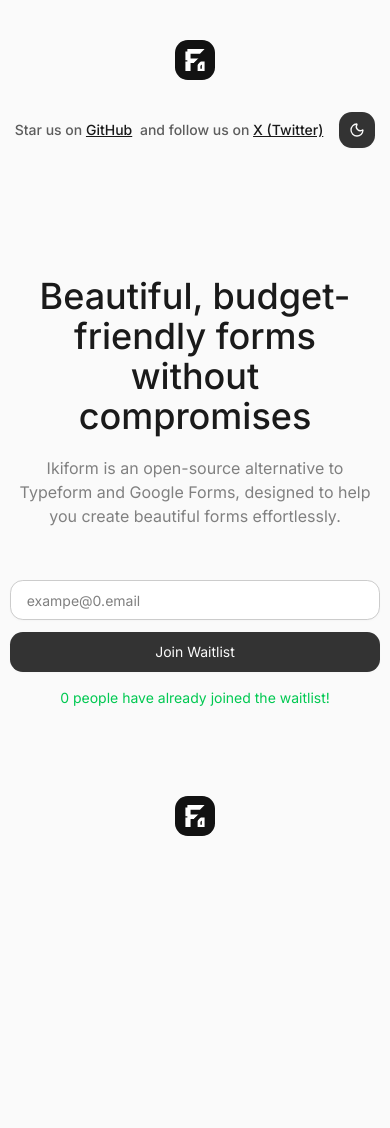
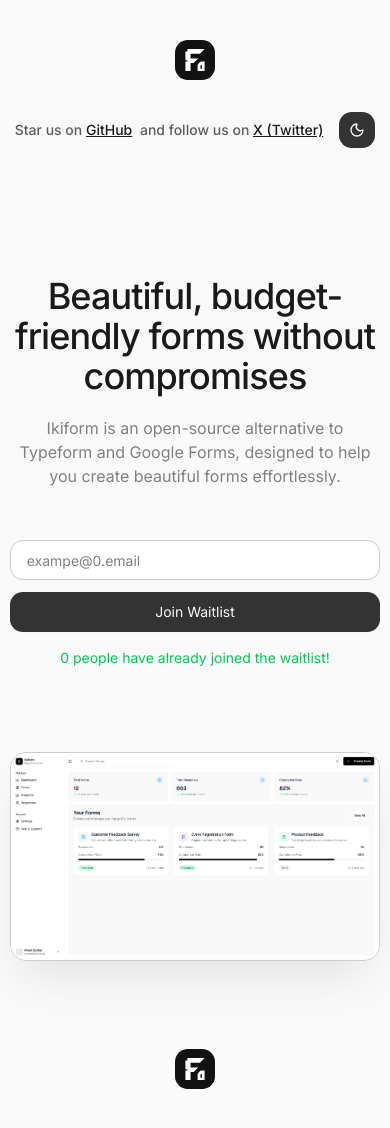
Before and after one commit to preetsuthar17/ikiform, a Next.js app: page / in a window 390 px wide. Before the commit the page ends 876 px from the top, so only its background shows below. Built offline with nearby package versions, Linux system fonts and the light colour scheme; no server answers; the database is empty.

Commit message:
Add next-themes for theme management, update global styles, and refactor header component for theme toggling. Introduce hero image and remove obsolete theme toggle hook.

```diff
--- a/package.json
+++ b/package.json
@@ -37,6 +37,7 @@
     "lucide-react": "^0.525.0",
     "motion": "^12.19.2",
     "next": "15.3.4",
+    "next-themes": "^0.4.6",
     "react": "^19.0.0",
     "react-aria-components": "^1.10.1",
     "react-dom": "^19.0.0",
--- a/src/app/(home)/layout.tsx
+++ b/src/app/(home)/layout.tsx
@@ -4,6 +4,7 @@
 import Header from "@/components/home/header";
 import Footer from "@/components/home/footer";
 import { Toaster } from "@/components/ui/toast";
+import { ThemeProvider } from "next-themes";
 
 const inter = Inter({
   variable: "--font-inter",
@@ -107,12 +108,14 @@
   return (
     <html lang="en">
       <body
-        className={`${inter.className} ${jetBrainsMono.variable} antialiased`}
+        className={`${inter.variable} ${jetBrainsMono.variable} antialiased`}
       >
-        <Header />
-        {children}
-        <Toaster position="top-center" />
-        <Footer />
+        <ThemeProvider attribute="class" defaultTheme="system" enableSystem>
+          <Header />
+          {children}
+          <Toaster position="top-center" />
+          <Footer />
+        </ThemeProvider>
       </body>
     </html>
   );
--- a/src/app/globals.css
+++ b/src/app/globals.css
@@ -1,7 +1,8 @@
 @import "tailwindcss";
 
 @theme {
-  --font-mono: var(--font-jetbrains-mono);
+  --font-mono: var(--hu-font-jetbrains);
+  --font-inter: var(--hu-font-inter);
 
   --radius-ele: var(--radius);
   --radius-card: var(--card-radius);
@@ -76,9 +77,18 @@
   --hu-ring: 0, 0%, 45%;
 }
 
-body {
-  background-color: hsl(var(--hu-background));
-  color: hsl(var(--hu-foreground));
+::selection {
+  background-color: hsl(var(--hu-foreground));
+  color: hsl(var(--hu-background));
+}
+
+@layer base {
+  * {
+    @apply border-border;
+  }
+  body {
+    @apply bg-background text-foreground font-inter;
+  }
 }
 
 .toast {
--- a/src/components/home/header.tsx
+++ b/src/components/home/header.tsx
@@ -2,14 +2,17 @@
 
 import Image from "next/image";
 import { Sun, Moon } from "lucide-react";
-import useThemeToggle from "@/hooks/useThemeToggle";
 import { Button } from "../ui/button";
+import { useTheme } from "next-themes";
 
 export default function Header() {
-  const { theme, toggleTheme } = useThemeToggle();
+  const { theme, setTheme } = useTheme();
+
+  const handleToggle = () => {
+    setTheme(theme === "dark" ? "light" : "dark");
+  };
 
   return (
-    <>
     <nav className="flex justify-between flex-wrap items-center gap-8 max-w-6xl w-[95%] mx-auto py-10 text-sm font-inter max-sm:flex-col max-sm:text-center max-sm:items-center max-sm:justify-center">
       <div className="max-w-[90px]">
         <Image
@@ -43,7 +46,7 @@
         </p>
         <Button
           aria-label="Toggle theme"
-            onClick={toggleTheme}
+          onClick={handleToggle}
           className="w-9 h-9 flex items-center justify-center rounded-ele"
           type="button"
         >
@@ -55,6 +58,5 @@
         </Button>
       </div>
     </nav>
-    </>
   );
 }
--- a/src/components/home/hero.tsx
+++ b/src/components/home/hero.tsx
@@ -93,7 +93,7 @@
 
   return (
     <section className="flex flex-col items-center justify-center text-center max-w-6xl w-[95%] mx-auto py-12 gap-5">
-      <h1 className="text-4xl md:text-5xl font-dm-sans font-medium mt-10 flex flex-col gap-3 max-w-4xl">
+      <h1 className="text-4xl md:text-5xl tracking-tight font-medium mt-10 flex flex-col gap-3 max-w-3xl">
         Beautiful, budget-friendly forms without compromises
       </h1>
       <p className="text-muted-foreground max-w-2xl">
@@ -118,11 +118,19 @@
             </Button>
           </div>
         </form>
-
         <p className="mt-4 text-green-500 text-sm">
           {countLoading ? "0 " : waitlistCount.toLocaleString()} people have
           already joined the waitlist!
-        </p>
+        </p>{" "}
+      </div>
+      <div className="w-full mt-16">
+        <div className="relative">
+          <img
+            src="/hero/hero-image.png"
+            alt="Ikiform Dashboard Preview"
+            className="object-cover w-full h-full border rounded-card shadow-2xl/10"
+          />
+        </div>
       </div>
     </section>
   );
--- a/src/hooks/useThemeToggle.ts
+++ /dev/null
@@ -1,31 +0,0 @@
-"use client";
-
-import { useCallback, useLayoutEffect, useState } from "react";
-
-export default function useThemeToggle() {
-  const [theme, setTheme] = useState<"light" | "dark">(() => {
-    if (typeof window !== "undefined") {
-      const stored = localStorage.getItem("theme");
-      if (stored === "dark" || stored === "light") return stored;
-      if (window.matchMedia("(prefers-color-scheme: dark)").matches)
-        return "dark";
-    }
-    return "light";
-  });
-
-  useLayoutEffect(() => {
-    const root = document.documentElement;
-    if (theme === "dark") {
-      root.classList.add("dark");
-    } else {
-      root.classList.remove("dark");
-    }
-    localStorage.setItem("theme", theme);
-  }, [theme]);
-
-  const toggleTheme = useCallback(() => {
-    setTheme((prev) => (prev === "dark" ? "light" : "dark"));
-  }, []);
-
-  return { theme, toggleTheme };
-}
```
Also changed, not shown: public/hero/hero-image.png (added), 1 other file (tests, documents, lock files or other folders). Lines whose indentation alone changed are shown as unchanged.
